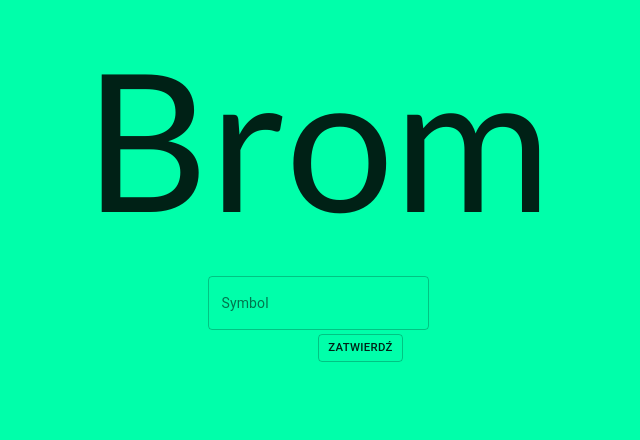
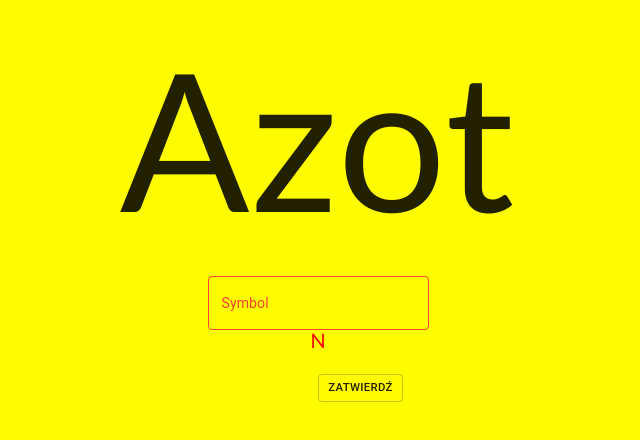
Before and after one commit to KamilB00/pierwiastki_chemiczne, a React (Create React App) app: page / in a window 1280 px wide. Both pictures are taken after a click on the button "ZATWIERDŹ". Shown: the top 440 px of the page, without its empty margins (322-962 px from the left). Built offline with nearby package versions, Linux system fonts and the light colour scheme.

Commit message:
errors update

```diff
--- a/src/components/MainPage.css
+++ b/src/components/MainPage.css
@@ -1,6 +1,6 @@
 .mainPage {
   height: 100vh;
-  background-color: rgb(0, 255, 170);
+  background-color: rgb(255, 251, 0);
 }
 
 .symbol_name {
@@ -31,10 +31,6 @@
   margin-left: 85px;
   margin-bottom: 10px;
 }
-.score {
-  padding-top: 20px;
-  padding-left: 20px;
-}
 
 @media screen and (max-width: 600px) {
     .mainPage {
@@ -56,13 +52,6 @@
     height: 53px;
 
   }
-
-  .value_input {
-    display: flex;
-    justify-content: center;
-    margin-bottom: 10px;
-  }
-
   .symbol_input {
     padding-bottom: 60px;
   }
--- a/src/components/MainPage.js
+++ b/src/components/MainPage.js
@@ -8,6 +8,7 @@ import { chooseQuestion } from "../Store/actions";
 const MainPage = ({ symbols, chooseQuestion }) => {
   const [symbol, setSymbol] = useState("");
   const [disableSymbol, setDisableSymbol] = useState(false);
+  const [error, setError] = useState(false)
 
   useEffect(() => {
     chooseQuestion();
@@ -60,18 +61,32 @@ const MainPage = ({ symbols, chooseQuestion }) => {
     );
   };
 
+  const pierwiastek = (renderedSymbol) => {
+    return (
+      <div
+        style={{ display: "flex", justifyContent: "center", fontSize: "20px" , flexDirection: 'column', }}
+      >
+        <div style={{display: 'flex', alignSelf: 'center', paddingBottom: '20px', color:" red"}}>
+          {renderedSymbol.toUpperCase()}
+        </div>
+      </div>
+    );
+  };
+
   //////////// MARK SYMBOL
   const markSymbol = (symbol, renderedSymbol) => {
     if (symbol !== renderedSymbol.symbol) {
-      chooseQuestion();
+      setError(true)
       setDisableSymbol(false);
+      pierwiastek(renderedSymbol.symbol);
       setSymbol("");
     } else {
+      setError(false);
       setDisableSymbol(true);
       wartosciowosc(renderedSymbol);
     }
   };
-  console.log(symbols);
+
   return (
     <div className="mainPage">
       <div className="symbol_name">{symbols.choice.title}</div>
@@ -86,12 +101,16 @@ const MainPage = ({ symbols, chooseQuestion }) => {
             onChange={handleSymbolChange}
             value={symbol}
             disabled={disableSymbol}
+            error={error}
           />
         </div>
+        {error ? pierwiastek(symbols.choice.symbol) : ''}
 
         {disableSymbol
           ? wartosciowosc(symbols.choice.value)
           : acceptButton("ZATWIERDŹ")}
+
+
       </form>
     </div>
   );
```
